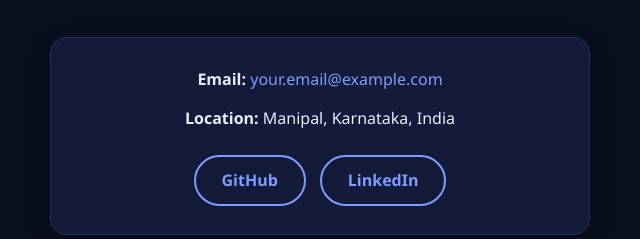
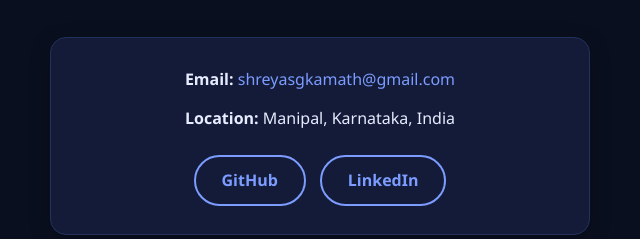
Before and after one commit to shreyasgkamath/shreyasgkamath.github.io, a plain HTML site: page index.html in a window 1280 px wide. Shown: the part 2467-2706 px from the top of the page, 320-960 px from the left. Drawn offline with Linux system fonts and the light colour scheme.

Commit message:
Update contact email

```diff
--- a/index.html
+++ b/index.html
@@ -120,7 +120,7 @@
       <h2>Contact</h2>
       <div class="card contact-card">
         <!-- REPLACE: put your real email in both places below -->
-        <p><strong>Email:</strong> <a href="mailto:shreyasgkamath@gmail.com">your.email@example.com</a></p>
+        <p><strong>Email:</strong> <a href="mailto:shreyasgkamath@gmail.com">shreyasgkamath@gmail.com</a></p>
         <p><strong>Location:</strong> Manipal, Karnataka, India</p>
 
         <!-- Social links (your usernames are already filled in) -->
```
